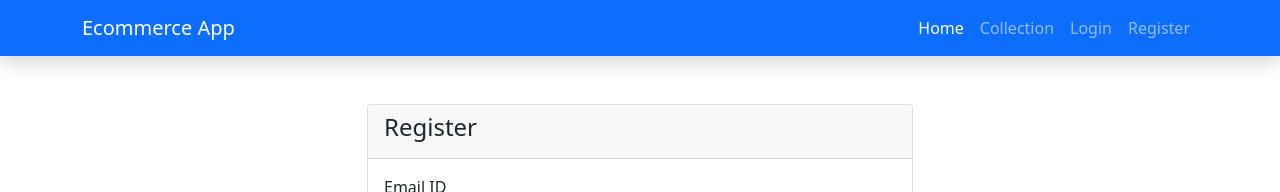
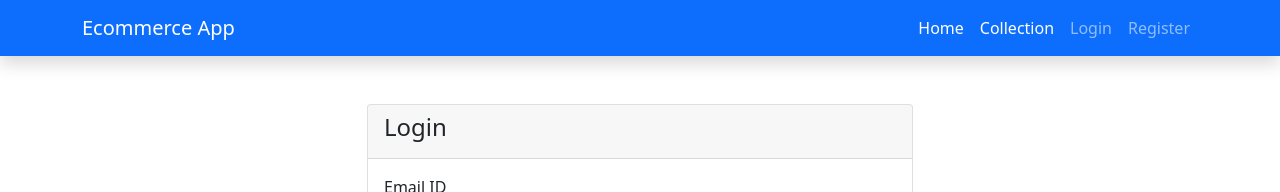
Before and after one commit to sirval/ecommerce-react-api, a React (Create React App) app: page /login in a window 1280 px wide. Shown: the top 192 px of the page. Built offline with nearby package versions, Linux system fonts and the light colour scheme.

Commit message:
added logout function and restriction to login and register page once logged in

```diff
--- a/src/App.js
+++ b/src/App.js
@@ -7,7 +7,7 @@ import Login from './components/frontend/auth/Login';
 import Register from './components/frontend/auth/Register';
 import 'bootstrap/dist/css/bootstrap.min.css';
 import 'bootstrap/dist/js/bootstrap.bundle.js';
-import Collection from './components/frontend/user/Collection';
+import { Redirect } from 'react-router-dom/cjs/react-router-dom.min';
 
 axios.defaults.baseURL = 'http://localhost:8000/';
 axios.defaults.headers.post['Content-Type'] = 'application/json';
@@ -15,15 +15,26 @@ axios.defaults.headers.post['Accept'] = 'application/json';
 
 axios.defaults.withCredentials = true;
 
+axios.interceptors.request.use(function(config) {
+  const token = localStorage.getItem('auth_token');
+  config.headers.Authorization = token ? `Bearer ${token}` : '';
+  return config;
+});
+
 function App() {
   return (
     <div className="App">
       <Router>
         <Switch>
           <Route exact path="/" component={Home}/>
-          <Route  path="/register" component={Register}/>
-          <Route  path="/login" component={Login}/>
-          <Route  path="user/collection" component={Collection}/>
+          {/* <Route  path="/register" component={Register}/>
+          <Route  path="/login" component={Login}/> */}
+          <Route path="/login">
+            {localStorage.getItem('auth_token') ? <Redirect to='/'/> : <Login/>}
+          </Route>
+          <Route path="/register">
+            {localStorage.getItem('auth_token') ? <Redirect to='/'/> : <Register/>}
+          </Route>
           <Route path="/admin" name="Admin" render={(props) => <MasterLayout {...props}/>}/>
 
         </Switch>
--- a/src/components/frontend/auth/Login.js
+++ b/src/components/frontend/auth/Login.js
@@ -25,14 +25,13 @@ function Login() {
       password: loginInput.password,
     }
     axios.get('/sanctum/csrf-cookie').then(response => {
-    //axios.get('/sanctum/csrf-cookie').then(response => {
     axios.post(`api/login`, data).then(res =>{
       if(res.data.status === 200)
       {
         localStorage.setItem('auth_token', res.data.token);
         localStorage.setItem('auth_name', res.data.username);
         swal('success', res.data.message, 'success');
-        history.push('/user/collection');
+        history.push('/');
       }
       else if(res.data.status === 401)
       {
@@ -55,7 +54,7 @@ function Login() {
             <div className="col-md-6">
               <div className="card">
                 <div className="card-header">
-                  <h4>Register</h4>
+                  <h4>Login</h4>
                 </div>
                 <div className="card-body">
                   <form onSubmit={loginSubmit}>
--- a/src/layout/frontend/Navbar.js
+++ b/src/layout/frontend/Navbar.js
@@ -1,7 +1,47 @@
 import React from "react";
 import { Link } from 'react-router-dom';
+import axios from "axios";
+import  swal  from 'sweetalert';
+import { useHistory } from 'react-router-dom/cjs/react-router-dom.min';
+
 
 function Navbar() {
+  const history = useHistory();
+
+const logoutSubmit = (e) => {
+  e.preventDefault();
+
+  axios.post(`/api/logout`).then(res => {
+    if (res.data.status === 200)
+    {
+      localStorage.removeItem('auth_token');
+      localStorage.removeItem('auth_name');
+      swal('success', res.data.message,'success');
+      history.push('/');
+    }
+  });
+}
+  var AuthButtons = "";
+    if (!localStorage.getItem('auth_token') ) {
+      AuthButtons = (
+      <ul className="navbar-nav">
+        <li className="nav-item">
+          <Link className="nav-link" to="/login">Login</Link>
+        </li>
+        <li className="nav-item">
+          <Link className="nav-link" to="/register">Register</Link>
+        </li>
+      </ul>
+      );
+    } else {
+      AuthButtons = (
+        <li className="nav-item">
+          <div className="d-grid gap-2 d-md-block">
+            <button type="button" onClick={logoutSubmit} name="logout" className="nav-link btn btn-danger btn-sm text-white">Log out</button>
+            </div>
+        </li>
+      );
+    }
     return(
         <nav className="navbar navbar-expand-lg navbar-dark bg-primary shadow sticky-top">
             <div className="container">
@@ -15,14 +55,9 @@ function Navbar() {
                     <Link className="nav-link active" aria-current="page" to="../">Home</Link>
                   </li>
                   <li className="nav-item">
-                    <Link className="nav-link" to="#">Collection</Link>
+                    <Link className="nav-link active" aria-current="page" to="./">Collection</Link>
                   </li>
-                  <li className="nav-item">
-                    <Link className="nav-link" to="/login">Login</Link>
-                  </li>
-                  <li className="nav-item">
-                    <Link className="nav-link" to="/register">Register</Link>
-                  </li>
+                  {AuthButtons}
                 </ul>
 
               </div>
```
